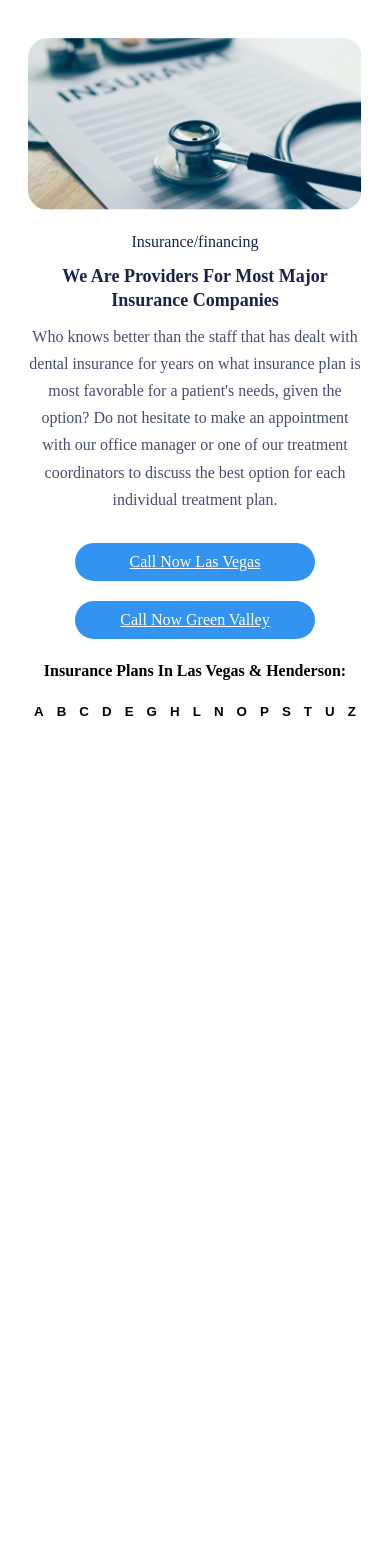
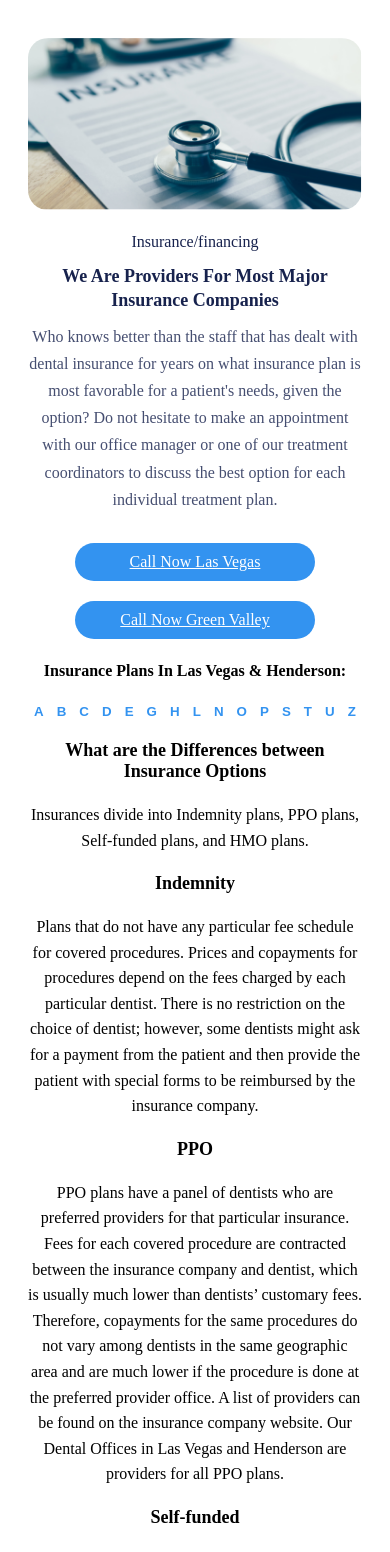
Before and after one commit to idenispankov/lake_mead_dental_next_js, a Next.js app: page /insurance in a window 390 px wide. Shown: the top 1552 px of the page. Before the commit the page ends 844 px from the top, so only its background shows below. Built offline with nearby package versions, Linux system fonts and the light colour scheme.

Commit message:
mobile insurance text ready

```diff
--- a/components/Insurance/Insurance.js
+++ b/components/Insurance/Insurance.js
@@ -80,6 +80,53 @@ export default function Insurance() {
           </li>
         ))}
       </ul>
+      <div className={styles.options__container}>
+        <h2 className={styles.options__heading}>
+          What are the Differences between Insurance Options
+        </h2>
+        <p className={styles.options__text}>
+          Insurances divide into Indemnity plans, PPO plans, Self-funded plans,
+          and HMO plans.{' '}
+        </p>
+        <h2 className={styles.options__heading}>Indemnity</h2>
+        <p className={styles.options__text}>
+          Plans that do not have any particular fee schedule for covered
+          procedures. Prices and copayments for procedures depend on the fees
+          charged by each particular dentist. There is no restriction on the
+          choice of dentist; however, some dentists might ask for a payment from
+          the patient and then provide the patient with special forms to be
+          reimbursed by the insurance company.{' '}
+        </p>
+        <h2 className={styles.options__heading}>PPO</h2>
+        <p className={styles.options__text}>
+          PPO plans have a panel of dentists who are preferred providers for
+          that particular insurance. Fees for each covered procedure are
+          contracted between the insurance company and dentist, which is usually
+          much lower than dentists’ customary fees. Therefore, copayments for
+          the same procedures do not vary among dentists in the same geographic
+          area and are much lower if the procedure is done at the preferred
+          provider office. A list of providers can be found on the insurance
+          company website. Our Dental Offices in Las Vegas and Henderson are
+          providers for all PPO plans.{' '}
+        </p>
+        <h2 className={styles.options__heading}>Self-funded</h2>
+        <p className={styles.options__text}>
+          plans are usually based on the individual union. Most of these plans
+          choose their own coverage for each procedure and use various insurance
+          companies as their administrators. Most of these plans are PPO plans;
+          however, these particular plans can only be used at preferred provider
+          offices. We are proud to inform that we have a special contrcat with
+          UNIONS 14, 711, AND 986, RESULTING IN ZERO COPAYMENTS TO THE PATIENT
+          FOR COVERED PROCEDURES WITHIN THE YEARLY MAXIMUM PROVIDED BY UNION.
+          <br />
+          <br />
+          Who knows better what insurance plan is most favorable for a patient’s
+          needs, given the option, than the staff that has dealt with dental
+          insurance for years. PLEASE DO NOT HESITATE TO MAKE AN APPOINTMENT
+          WITH OUR OFFICE MANAGER OR ONE OF OUR TREATMENT COORDINATORS TO
+          DISCUSS THE BEST OPTION FOR EACH INDIVIDUAL TREATMENT PLAN.{' '}
+        </p>
+      </div>
     </section>
   );
 }
--- a/components/Insurance/Insurance.module.css
+++ b/components/Insurance/Insurance.module.css
@@ -83,6 +83,7 @@
   background: transparent;
   border: none;
   font-weight: 700;
+  color: #3393f0;
 }
 
 .search__container {
@@ -112,6 +113,24 @@
   margin: 0 auto;
   line-height: 150%;
   margin-bottom: 20px;
+}
+
+.options__container {
+  max-width: 500px;
+  margin: 0 auto;
+}
+
+.options__heading {
+  font-size: 18px;
+  text-align: center;
+  margin-bottom: 20px;
+}
+
+.options__text {
+  font-size: 16px;
+  text-align: center;
+  margin-bottom: 20px;
+  line-height: 160%;
 }
 
 @media screen and (min-width: 768px) {
```
